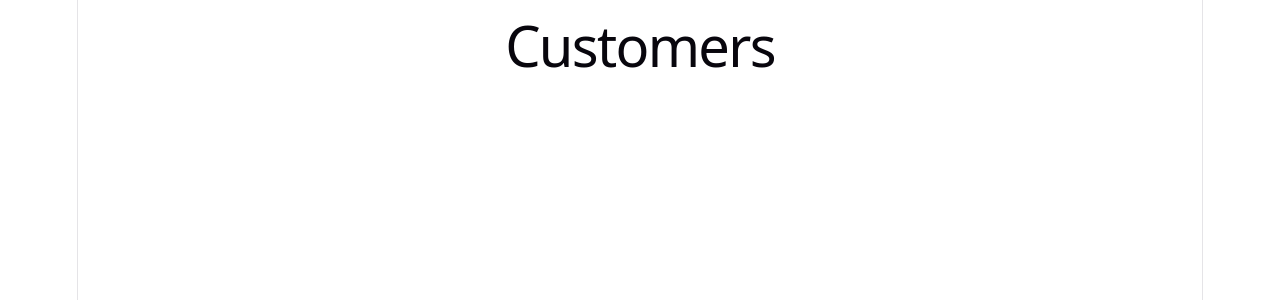
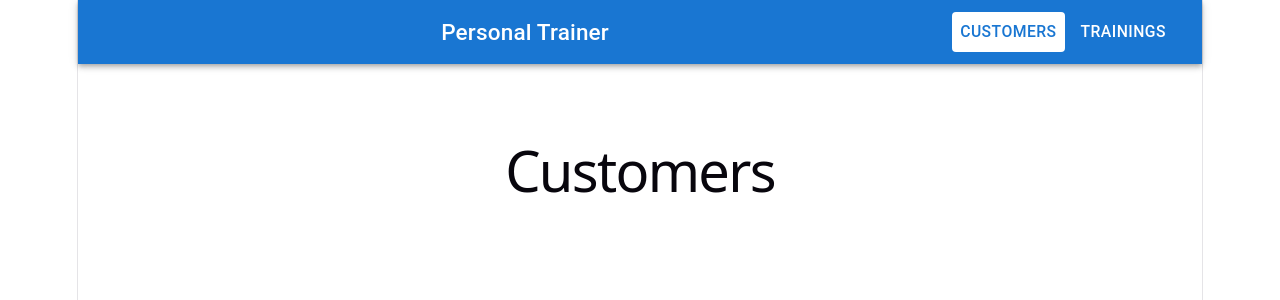
Before and after one commit to phuongmaix2/personal-trainer, a React (Vite) app: page /customers in a window 1280 px wide. Shown: the top 300 px of the page. Built offline with nearby package versions, Linux system fonts and the light colour scheme.

Commit message:
add page navigation

```diff
--- a/package.json
+++ b/package.json
@@ -10,6 +10,9 @@
     "preview": "vite preview"
   },
   "dependencies": {
+    "@emotion/react": "^11.14.0",
+    "@emotion/styled": "^11.14.1",
+    "@mui/material": "^9.5.0",
     "react": "^19.3.1",
     "react-dom": "^19.3.1",
     "react-router-dom": "^7.18.6"
--- a/src/App.tsx
+++ b/src/App.tsx
@@ -1,14 +1,77 @@
-import { Navigate, Route, Routes } from 'react-router-dom'
+import AppBar from '@mui/material/AppBar'
+import Button from '@mui/material/Button'
+import Container from '@mui/material/Container'
+import CssBaseline from '@mui/material/CssBaseline'
+import Toolbar from '@mui/material/Toolbar'
+import Typography from '@mui/material/Typography'
+import { Navigate, NavLink, Route, Routes } from 'react-router-dom'
 import CustomersPage from './pages/CustomersPage'
 import TrainingsPage from './pages/TrainingsPage'
 
 function App() {
     return (
-        <Routes>
-            <Route path="/" element={<Navigate to="/customers" replace />} />
-            <Route path="/customers" element={<CustomersPage />} />
-            <Route path="/trainings" element={<TrainingsPage />} />
-        </Routes>
+        <>
+            <CssBaseline />
+
+            <AppBar position="static">
+                <Toolbar>
+                    <Typography
+                        variant="h6"
+                        component="div"
+                        sx={{ flexGrow: 1 }}
+                    >
+                        Personal Trainer
+                    </Typography>
+
+                    <Button
+                        component={NavLink}
+                        to="/customers"
+                        sx={{
+                            color: '#ffffff',
+                            mx: 0.5,
+                            '&:hover': {
+                                backgroundColor: 'rgba(255, 255, 255, 0.25)',
+                            },
+                            '&.active': {
+                                backgroundColor: '#ffffff',
+                                color: '#1976d2',
+                            },
+                        }}
+                    >
+                        Customers
+                    </Button>
+
+                    <Button
+                        component={NavLink}
+                        to="/trainings"
+                        sx={{
+                            color: '#ffffff',
+                            mx: 0.5,
+                            '&:hover': {
+                                backgroundColor: 'rgba(255, 255, 255, 0.25)',
+                            },
+                            '&.active': {
+                                backgroundColor: '#ffffff',
+                                color: '#1976d2',
+                            },
+                        }}
+                    >
+                        Trainings
+                    </Button>
+                </Toolbar>
+            </AppBar>
+
+            <Container maxWidth="xl" sx={{ py: 4 }}>
+                <Routes>
+                    <Route
+                        path="/"
+                        element={<Navigate to="/customers" replace />}
+                    />
+                    <Route path="/customers" element={<CustomersPage />} />
+                    <Route path="/trainings" element={<TrainingsPage />} />
+                </Routes>
+            </Container>
+        </>
     )
 }
 
```
Also changed, not shown: 1 other file (tests, documents, lock files or other folders).
